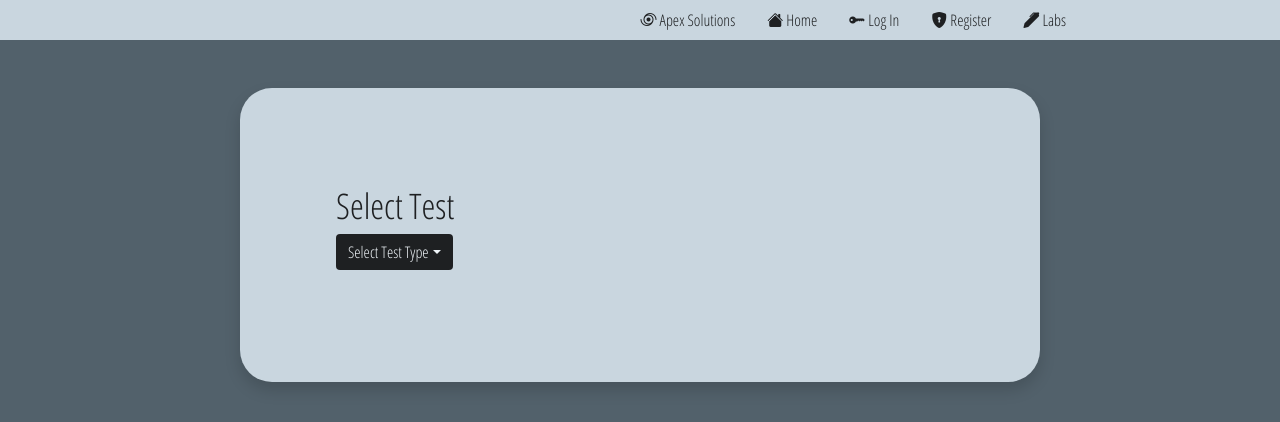
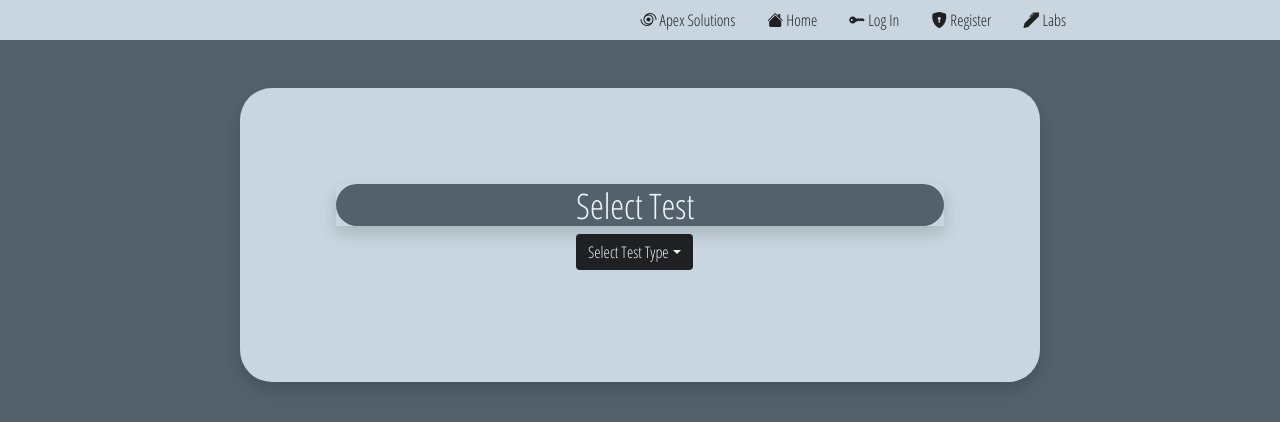
Before and after one commit to CMolitoris/MedLabAppReact, a React (Create React App) app: page /forms in a window 1280 px wide. Shown: the top 422 px of the page. Built offline with nearby package versions, Linux system fonts and the light colour scheme; no server answers.

Commit message:
Updated form aesthetic

```diff
--- a/src/components/Forms/Forms.css
+++ b/src/components/Forms/Forms.css
@@ -13,3 +13,23 @@
     font-size: 2.2rem;
     font-weight: 400;
 }
+
+.cent-style {
+    justify-content: center;
+    background-color: #52616B;
+    border-radius: 2rem;
+    color: #F0F5F9;
+    padding-left: 15rem;
+}
+
+.cent-style-two {
+    justify-content: center;
+    background-color: #52616B;
+    border-radius: 2rem;
+    color: #F0F5F9;
+    padding-left: 13rem;
+}
+
+.pad-left {
+    padding-left: 15rem;
+}
--- a/src/components/Forms/Forms.jsx
+++ b/src/components/Forms/Forms.jsx
@@ -10,14 +10,15 @@ const Forms = () => {
 
     return (
         <div className='mx-auto con-attributes-form shadow '>
+            <div className=" shadow">
 
-            {testType==='' && <h2 className="post-title-font ">Select Test</h2>}
-            {testType!=='' && <h2 className="post-title-font ">Enter {testType} Results</h2>}
-            {testType!=='' && <hr/>}
+                {testType==='' && <h2 className="post-title-font cent-style">Select Test</h2>}
+                {testType!=='' && <h2 className="post-title-font cent-style-two">Enter {testType} Results</h2>}
+            </div>
 
 
-
-            <Dropdown className='mb-3' >
+            <div className="pad-left">
+                <Dropdown className=' mb-3' >
                     <Dropdown.Toggle style={{background: "#1E2022",border: "#1E2022",color: "#F0F5F9"}}>
                         Select Test Type
                     </Dropdown.Toggle>
@@ -26,6 +27,8 @@ const Forms = () => {
                         <Dropdown.Item as="button" onClick={() => setTestType("CBC")}>CBC</Dropdown.Item>
                     </Dropdown.Menu>
                 </Dropdown>
+            </div>
+
 
 
             {testType==="BMP" && <BMP />}
--- a/src/components/Landing/Landing.css
+++ b/src/components/Landing/Landing.css
@@ -15,7 +15,7 @@
     background-color: #C9D6DF;
     padding: 4rem;
     height: 25rem;
-    width: 70rem;
+    width: 72rem;
 
 }
 
@@ -29,3 +29,12 @@
 
 
 }
+
+.pad-top {
+    padding-top:6.5rem;
+}
+
+.phrase-box {
+    background-color: #C9D6DF;
+    border-radius: 2rem;
+}
--- a/src/components/Landing/Landing.jsx
+++ b/src/components/Landing/Landing.jsx
@@ -12,23 +12,25 @@ class Landing extends Component {
     render() {
         return (
             <React.Fragment>
-                <Container className='mx-auto  background-micro con-attributes overflow-hidden shadow ' id="main-panel">
+                <div className=' mx-auto  background-micro con-attributes overflow-hidden shadow ' id="main-panel">
                     <Row></Row>
                     <Row >
-                    <Col className=' align-items-center'></Col>
-                    <Col className=' align-items-center'></Col>
-                    <Col className=' align-items-center'></Col>
-                        <Col >
-                            <h2>
-                                <strong>Technology Meets Healthcare</strong>
-                            </h2>
-                            <Button style={{background: "#1E2022",border: "#1E2022",color: "#F0F5F9"}}>Get an Opinion</Button>
+                    <Col></Col>
+                    <Col></Col>
+                    <Col></Col>
+                        <Col className="pad-top ">
+
+                                <h2>
+                                    <strong>Technology Meets <i>Healthcare</i></strong>
+                                </h2>
+                                <Button style={{background: "#1E2022",border: "#1E2022",Color: "#F0F5F9"}}>Get an Opinion</Button>
+
                         </Col>
                     </Row>
 
 
-                </Container>
-                <Container className="mx-auto container-attributes" id="main-panel">
+                </div>
+                <div className=" mx-auto con-attributes" id="main-panel">
                     <Row className=" justify-content-center text-center">
                         <Col md="auto">
                             <Card style={{ width: '18rem', height: '18rem' }}>
@@ -73,7 +75,7 @@ class Landing extends Component {
                             </Card>
                         </Col>
                     </Row>
-                </Container>
+                </div>
             </React.Fragment>
 
          );
```
Lines whose indentation alone changed are shown as unchanged.
